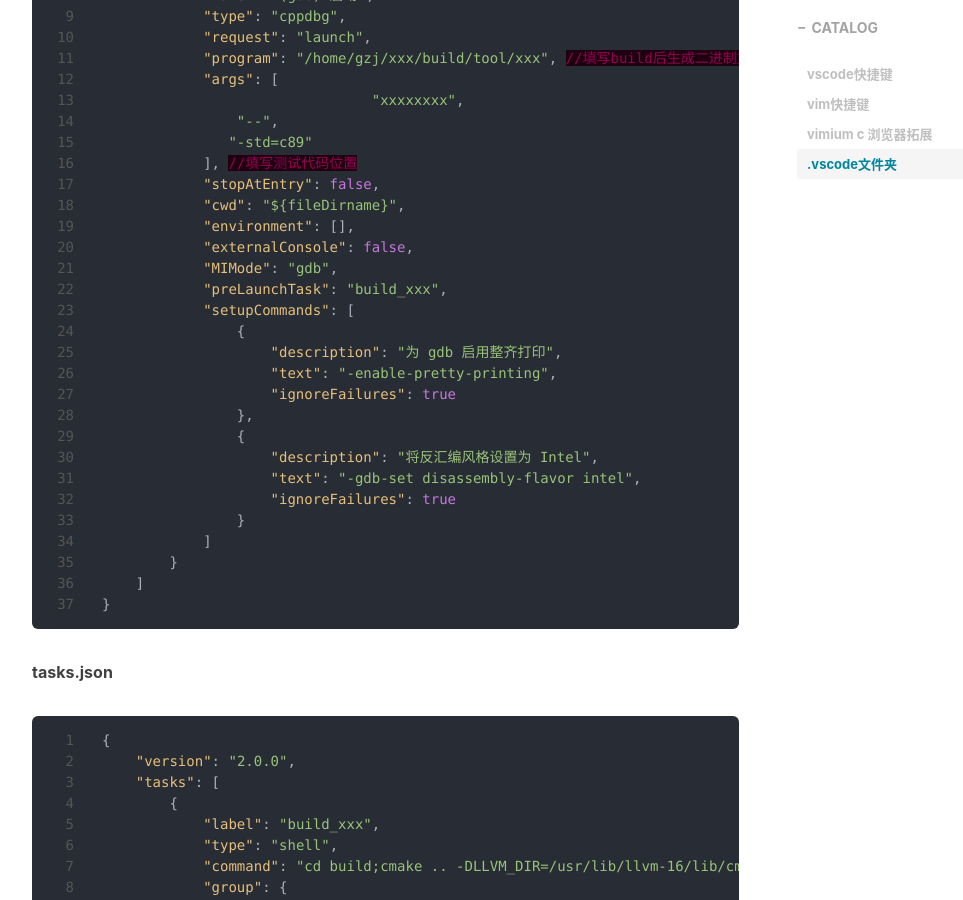
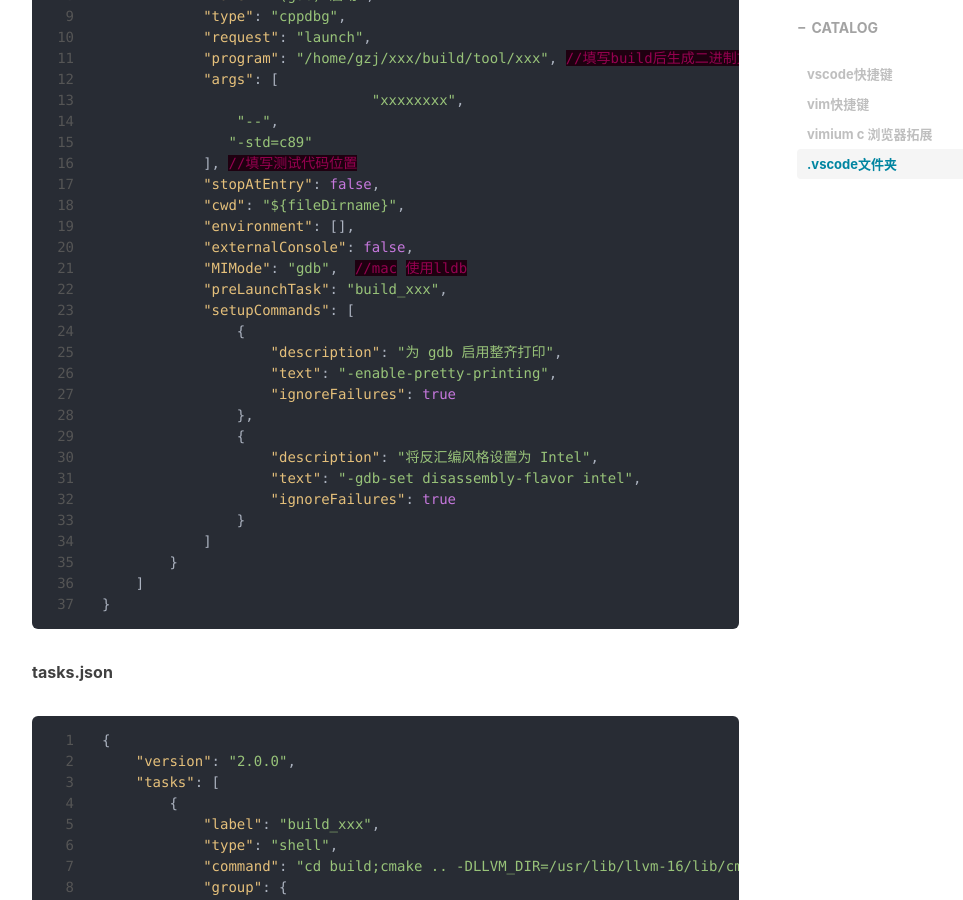
Before and after one commit to Lhrek/Lhrek.github.io, a Jekyll site: the page built from _posts/2024-1-24-vsocde-config.md, in a window 1280 px wide and 900 px high, scrolled down 3415 px. Shown: the whole window, without its empty margins (233-1196 px from the left). Built offline with Jekyll 4.4.1, drawn with Linux system fonts in a browser that asks for light colours; nearby versions of some CDN libraries; comment, search, counter and statistics services are not loaded.

Commit message:
mac commit

```diff
--- a/_posts/2024-1-24-vsocde-config.md
+++ b/_posts/2024-1-24-vsocde-config.md
@@ -143,7 +143,7 @@ vscode启用：`sticky`
             "cwd": "${fileDirname}",
             "environment": [],
             "externalConsole": false,
-            "MIMode": "gdb",
+            "MIMode": "gdb",  //mac 使用lldb
             "preLaunchTask": "build_xxx",
             "setupCommands": [
                 {
```
